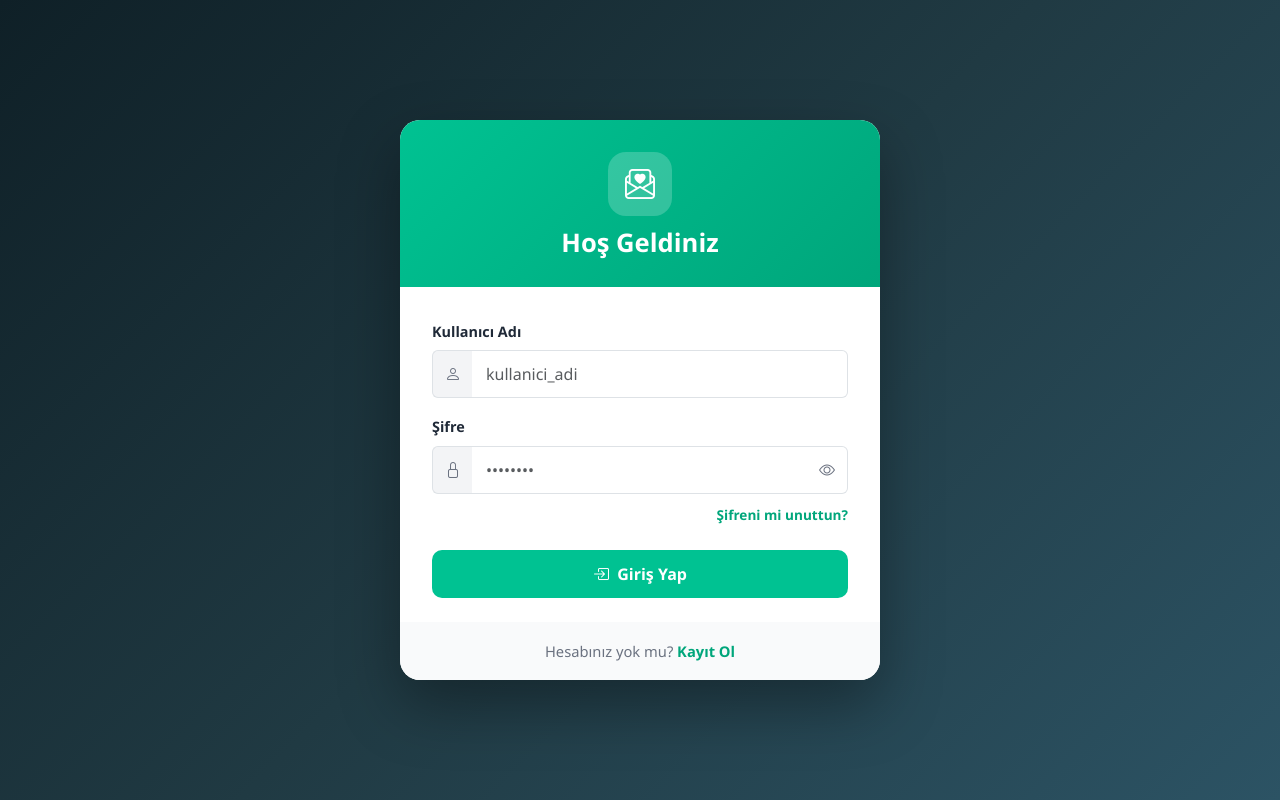
After one commit to yavuzim/AspNetCoreIdentity, an ASP.NET Core app: template NotikaIdentityEmail/Views/Login/UserLogin.cshtml in a window 1280 px wide. The commit adds this page. Run offline with ASP.NET Core 8, Linux system fonts and the light colour scheme; the template is opened without the code that fills it, so the values that code supplies are empty.

Commit message:
was added register, login controller and register&login template

```diff
--- /dev/null
+++ b/NotikaIdentityEmail/Views/Login/UserLogin.cshtml
@@ -0,0 +1,99 @@
+
+@model UserLoginViewModel
+@{
+    Layout = null;
+}
+
+<!DOCTYPE html>
+<html lang="tr">
+<head>
+    <meta charset="utf-8" />
+    <meta name="viewport" content="width=device-width, initial-scale=1" />
+    <title>Giriş Yap - Notika</title>
+
+    <link href="https://cdn.jsdelivr.net/npm/bootstrap@5.3.3/dist/css/bootstrap.min.css" rel="stylesheet" />
+    <link href="https://cdn.jsdelivr.net/npm/bootstrap-icons@1.11.3/font/bootstrap-icons.min.css" rel="stylesheet" />
+    <link href="~/css/register.css" rel="stylesheet" />
+</head>
+<body>
+    <style>
+        .forgot-link {
+            color: var(--brand-dark);
+            font-size: .85rem;
+            font-weight: 600;
+            text-decoration: none;
+        }
+
+            .forgot-link:hover {
+                text-decoration: underline;
+            }
+    </style>
+    <div class="register-card">
+        <div class="register-header">
+            <div class="logo"><i class="bi bi-envelope-paper-heart"></i></div>
+            <h1>Hoş Geldiniz</h1>
+        </div>
+
+        <div class="register-body">
+            <form asp-controller="Login" asp-action="UserLogin" method="post">
+
+                <div asp-validation-summary="ModelOnly" class="alert alert-danger py-2 small"></div>
+
+                <div class="row g-3">
+                    <div class="col-12">
+                        <label asp-for="Username" class="form-label">Kullanıcı Adı</label>
+                        <div class="input-group">
+                            <span class="input-group-text"><i class="bi bi-person"></i></span>
+                            <input asp-for="Username" class="form-control" placeholder="kullanici_adi" autocomplete="username" />
+                        </div>
+                        <span asp-validation-for="Username" class="text-danger"></span>
+                    </div>
+
+                    <div class="col-12">
+                        <label asp-for="Password" class="form-label">Şifre</label>
+                        <div class="input-group">
+                            <span class="input-group-text"><i class="bi bi-lock"></i></span>
+                            <input asp-for="Password" type="password" class="form-control" id="passwordInput"
+                                   placeholder="••••••••" autocomplete="current-password" />
+                            <button type="button" class="btn toggle-password" id="togglePassword" tabindex="-1">
+                                <i class="bi bi-eye"></i>
+                            </button>
+                        </div>
+                        <span asp-validation-for="Password" class="text-danger"></span>
+                    </div>
+                    <div class="text-end mt-2">
+                        <a asp-controller="Login" asp-action="ForgotPassword" class="forgot-link">
+                            Şifreni mi unuttun?
+                        </a>
+                    </div>
+                </div>
+
+                <button type="submit" class="btn btn-register w-100 mt-4">
+                    <i class="bi bi-box-arrow-in-right me-1"></i> Giriş Yap
+                </button>
+            </form>
+        </div>
+
+        <div class="register-footer">
+            Hesabınız yok mu?
+            <a asp-controller="Register" asp-action="CreateUser">Kayıt Ol</a>
+        </div>
+    </div>
+
+    <script src="https://cdn.jsdelivr.net/npm/jquery@3.7.1/dist/jquery.min.js"></script>
+    <partial name="_ValidationScriptsPartial" />
+
+    <script>
+        const pwd = document.getElementById('passwordInput');
+        const toggle = document.getElementById('togglePassword');
+
+        toggle.addEventListener('click', () => {
+            const show = pwd.type === 'password';
+            pwd.type = show ? 'text' : 'password';
+            toggle.innerHTML = show
+                ? '<i class="bi bi-eye-slash"></i>'
+                : '<i class="bi bi-eye"></i>';
+        });
+    </script>
+</body>
+</html>
```
Also changed, not shown: NotikaIdentityEmail/Controllers/ErrorPageController.cs (added, +12 -0 lines), NotikaIdentityEmail/Controllers/LoginController.cs (added, +33 -0 lines), NotikaIdentityEmail/Controllers/RegisterController.cs (+12 -9 lines), NotikaIdentityEmail/Models/CustomIdentityValidator.cs (added, +59 -0 lines), NotikaIdentityEmail/Models/RegisterUserViewModel.cs (+16 -0 lines), NotikaIdentityEmail/Models/UserLoginViewModel.cs (added, +13 -0 lines), NotikaIdentityEmail/Program.cs (+5 -2 lines), NotikaIdentityEmail/Views/Register/CreateUser.cshtml (+29 -3 lines).
